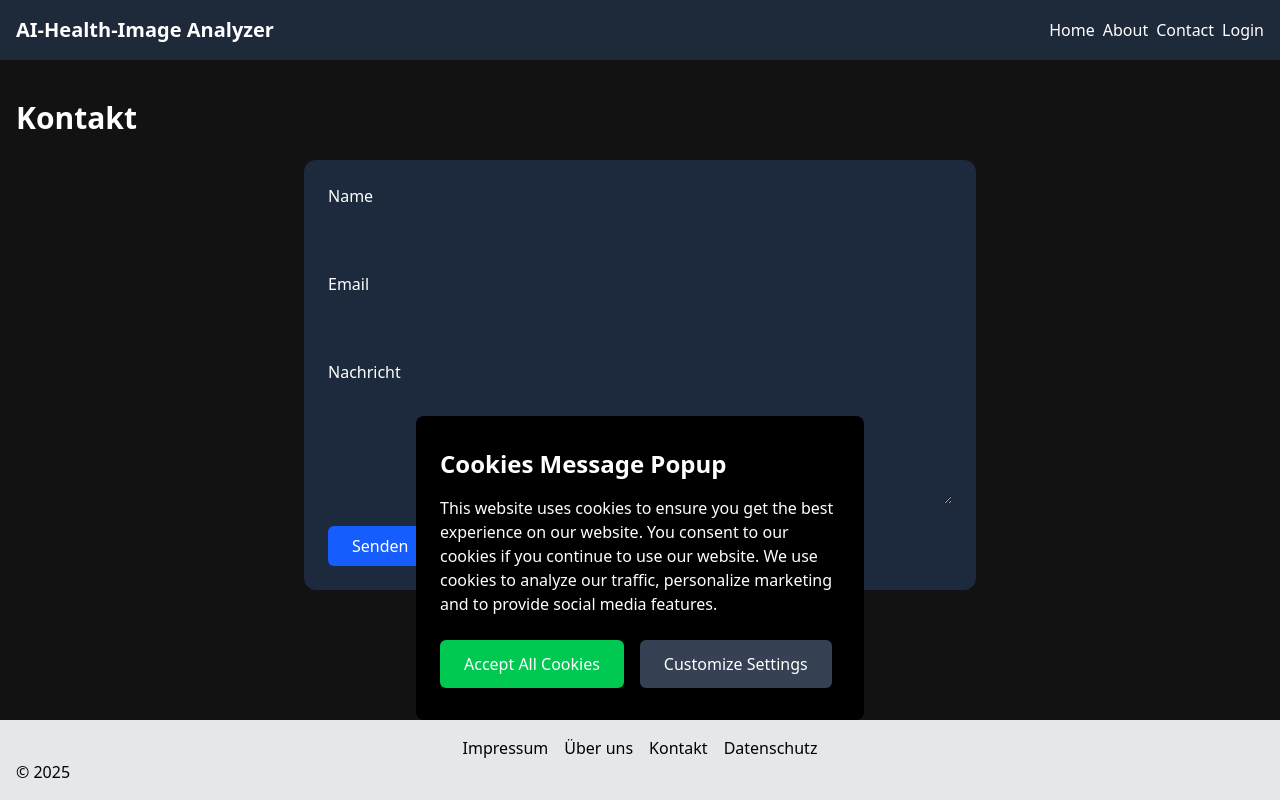
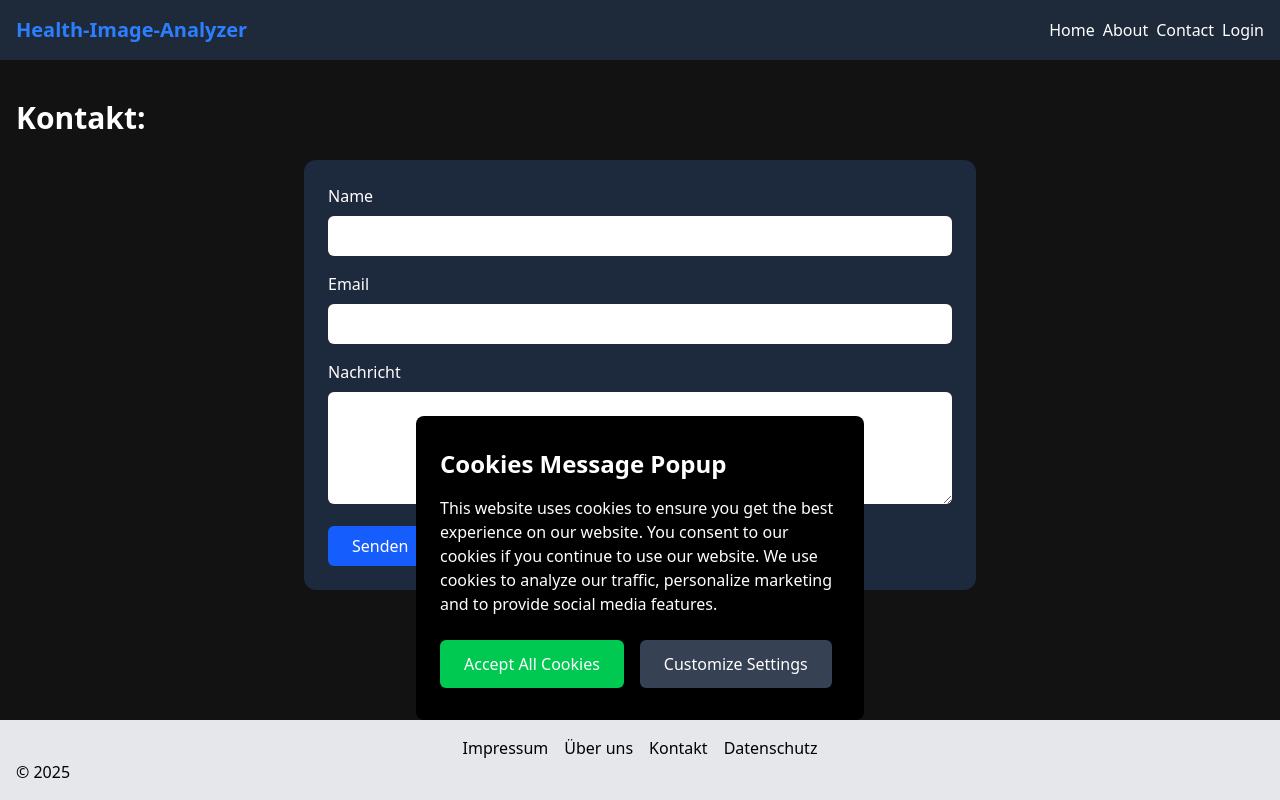
Before and after one commit to AI-Health-Image/AI-Health-Image, a React (Vite) app in the folder frontend/: page /contact in a window 1280 px wide. Built offline with nearby package versions, Linux system fonts and the light colour scheme.

Commit message:
made small changes (styles) to the pages , footer, contact, landing, imprint

```diff
--- a/frontend/src/components/Layout_Coms/Header.jsx
+++ b/frontend/src/components/Layout_Coms/Header.jsx
@@ -27,7 +27,7 @@ function Header() {
 
     return (
       <header className="bg-gray-800 text-white p-4 flex justify-between items-center">
-        <div className="font-bold text-xl">AI-Health-Image Analyzer</div>
+        <div className="font-bold text-xl text-blue-500">Health-Image-Analyzer</div>
         <nav className="flex gap-2">
             {/* Hier Navigationselemente einfügen */}
           <Link to="/" className="hover:text-gray-300">Home</Link>
--- a/frontend/src/pages/ContactPage.jsx
+++ b/frontend/src/pages/ContactPage.jsx
@@ -13,7 +13,7 @@ function ContactPage() {
     >
       <Layout>
         <div className="container mx-auto px-4 py-8">
-          <h1 className="text-3xl font-bold mb-6 text-white">Kontakt</h1>
+          <h1 className="text-3xl font-bold mb-6 text-white">Kontakt:</h1>
 
           <div className="bg-slate-800 rounded-xl p-6 max-w-2xl mx-auto">
             <form onSubmit={handleSubmit} className="space-y-4">
@@ -22,7 +22,7 @@ function ContactPage() {
                 <input
                   type="text"
                   id="name"
-                  className="w-full p-2 rounded-md"
+                  className="w-full p-2 rounded-md bg-white"
                   required
                 />
               </div>
@@ -32,7 +32,7 @@ function ContactPage() {
                 <input
                   type="email"
                   id="email"
-                  className="w-full p-2 rounded-md"
+                  className="w-full p-2 rounded-md bg-white"
                   required
                 />
               </div>
@@ -42,7 +42,7 @@ function ContactPage() {
                 <textarea
                   id="message"
                   rows="4"
-                  className="w-full p-2 rounded-md"
+                  className="w-full p-2 rounded-md bg-white"
                   required
                 ></textarea>
               </div>
--- a/frontend/src/pages/ImprintPage.jsx
+++ b/frontend/src/pages/ImprintPage.jsx
@@ -8,7 +8,7 @@ function ImprintPage() {
         <h1 className="text-3xl font-bold mb-6 text-white">Impressum</h1>
 
         <div className="bg-slate-800 text-white rounded-xl p-6 mb-6">
-          <h2 className="text-xl font-bold mb-4">Angaben gemäß § 5 TMG</h2>
+          <h2 className="text-xl font-bold mb-4">Angaben gemäß (DDG)</h2>
           <p className="mb-4">
             Firmenname<br />
             Straße Nr.<br />
```
